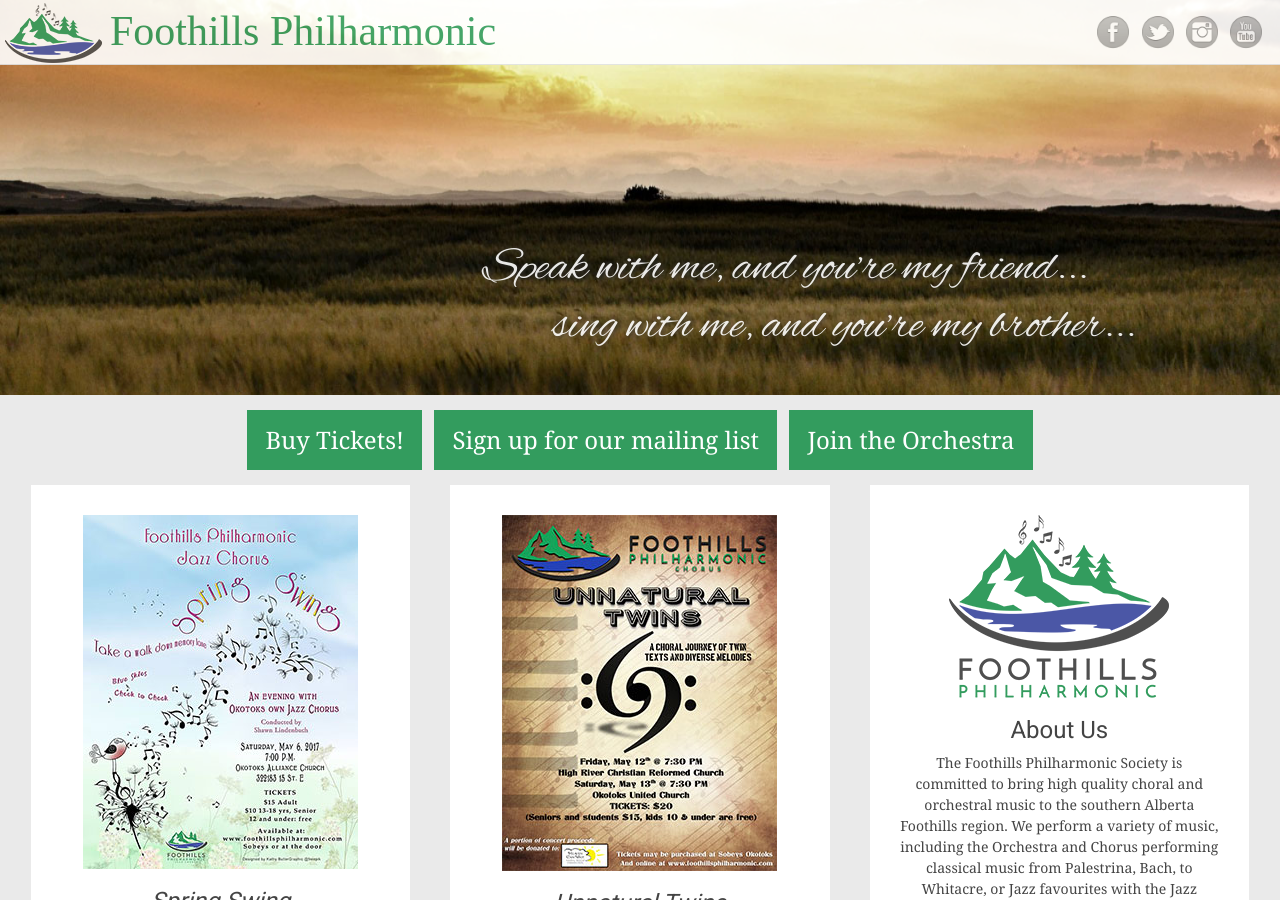
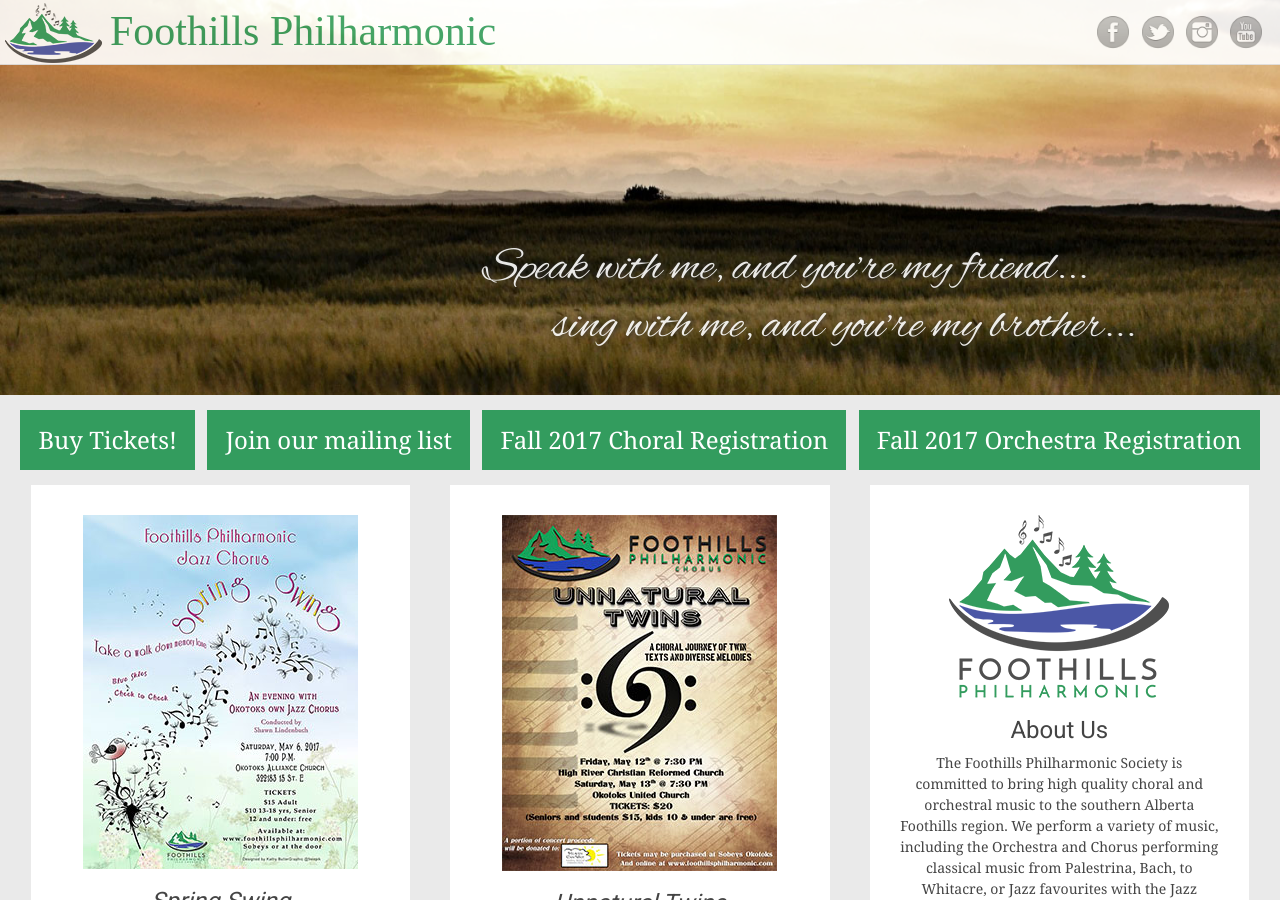
Before and after one commit to percyhanna/fps, a Jekyll site: the page built from index.html, in a window 1280 px wide and 900 px high. Built offline with Jekyll 4.4.1, drawn with Linux system fonts in a browser that asks for light colours; some web fonts are replaced; Markdown is read by kramdown in place of the engine named in the settings.

Commit message:
Fall 2017 registration links

```diff
--- a/_layouts/default.html
+++ b/_layouts/default.html
@@ -59,8 +59,9 @@
     <div id="content" class="site-content">
       <p style="text-align: center;">
         <a href="http://www.brownpapertickets.com/producer/1352936" target="_blank" style="margin-top: 26px; background-color: #339c5e;color: #fff;padding: 0.5em 0.75em;margin: 0 auto;display: inline-block; font-size: 24px;">Buy Tickets!</a>
-        <a href="http://eepurl.com/bzn_Jf" target="_blank" style="margin-top: 26px; background-color: #339c5e;color: #fff;padding: 0.5em 0.75em;margin: 0 auto;display: inline-block; font-size: 24px;">Sign up for our mailing list</a>
-        <a href="https://www.surveymonkey.com/s/W53P9ND" target="_blank" style="margin-top: 26px; background-color: #339c5e;color: #fff;padding: 0.5em 0.75em;margin: 0 auto;display: inline-block; font-size: 24px;">Join the Orchestra</a>
+        <a href="http://eepurl.com/bzn_Jf" target="_blank" style="margin-top: 26px; background-color: #339c5e;color: #fff;padding: 0.5em 0.75em;margin: 0 auto;display: inline-block; font-size: 24px;">Join our mailing list</a>
+        <a href="https://www.surveymonkey.com/r/H2FH9F5" target="_blank" style="margin-top: 26px; background-color: #339c5e;color: #fff;padding: 0.5em 0.75em;margin: 0 auto;display: inline-block; font-size: 24px;">Fall 2017 Choral Registration</a>
+        <a href="https://www.surveymonkey.com/r/2VVCYP7" target="_blank" style="margin-top: 26px; background-color: #339c5e;color: #fff;padding: 0.5em 0.75em;margin: 0 auto;display: inline-block; font-size: 24px;">Fall 2017 Orchestra Registration</a>
       </p>
       {{ content }}
     </div>
```
